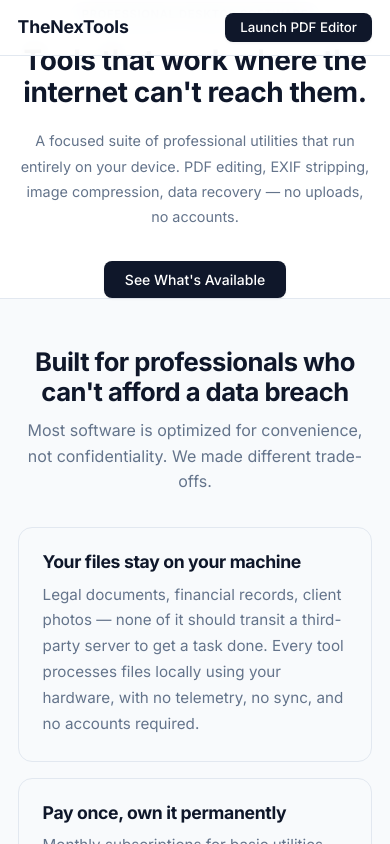
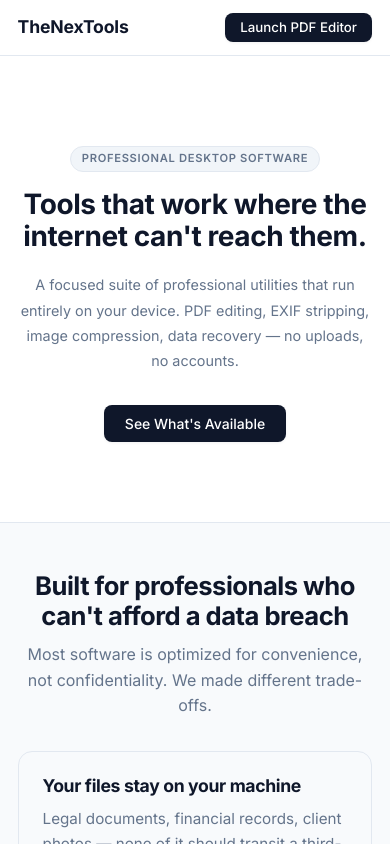
Before and after one commit to vvineet43/phoenix-recovery-monorepo, a Next.js app in the folder apps/website/: page / in a window 390 px wide. Shown: the top 844 px of the page. Built offline with nearby package versions, Linux system fonts and the light colour scheme.

Commit message:
fix: container padding shorthand was zeroing hero vertical padding — now uses padding-left/right only

```diff
--- a/apps/website/src/app/globals.css
+++ b/apps/website/src/app/globals.css
@@ -56,7 +56,8 @@
   width: 100%;
   max-width: 1100px;
   margin: 0 auto;
-  padding: 0 1.5rem;
+  padding-left: 1.5rem;
+  padding-right: 1.5rem;
 }
 
 /* ══════════════════════════════
@@ -420,7 +421,11 @@
 
   .section-header { margin-bottom: 2rem; }
 
-  .container { padding: 0 1.1rem; }
+  /* Container padding — horizontal only, never override vertical */
+  .container {
+    padding-left: 1.1rem;
+    padding-right: 1.1rem;
+  }
 
   /* Grids all stack */
   .grid-3,
```
